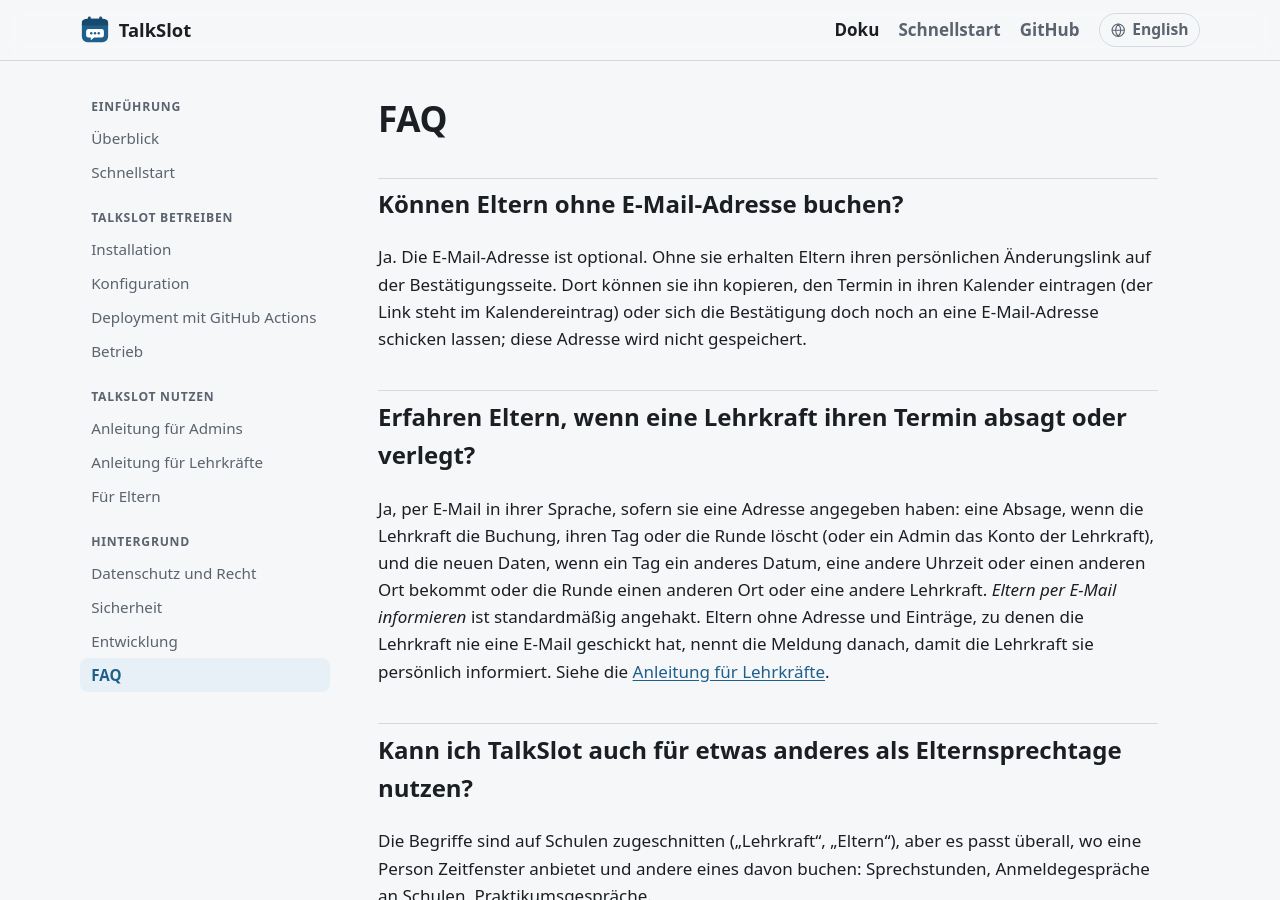
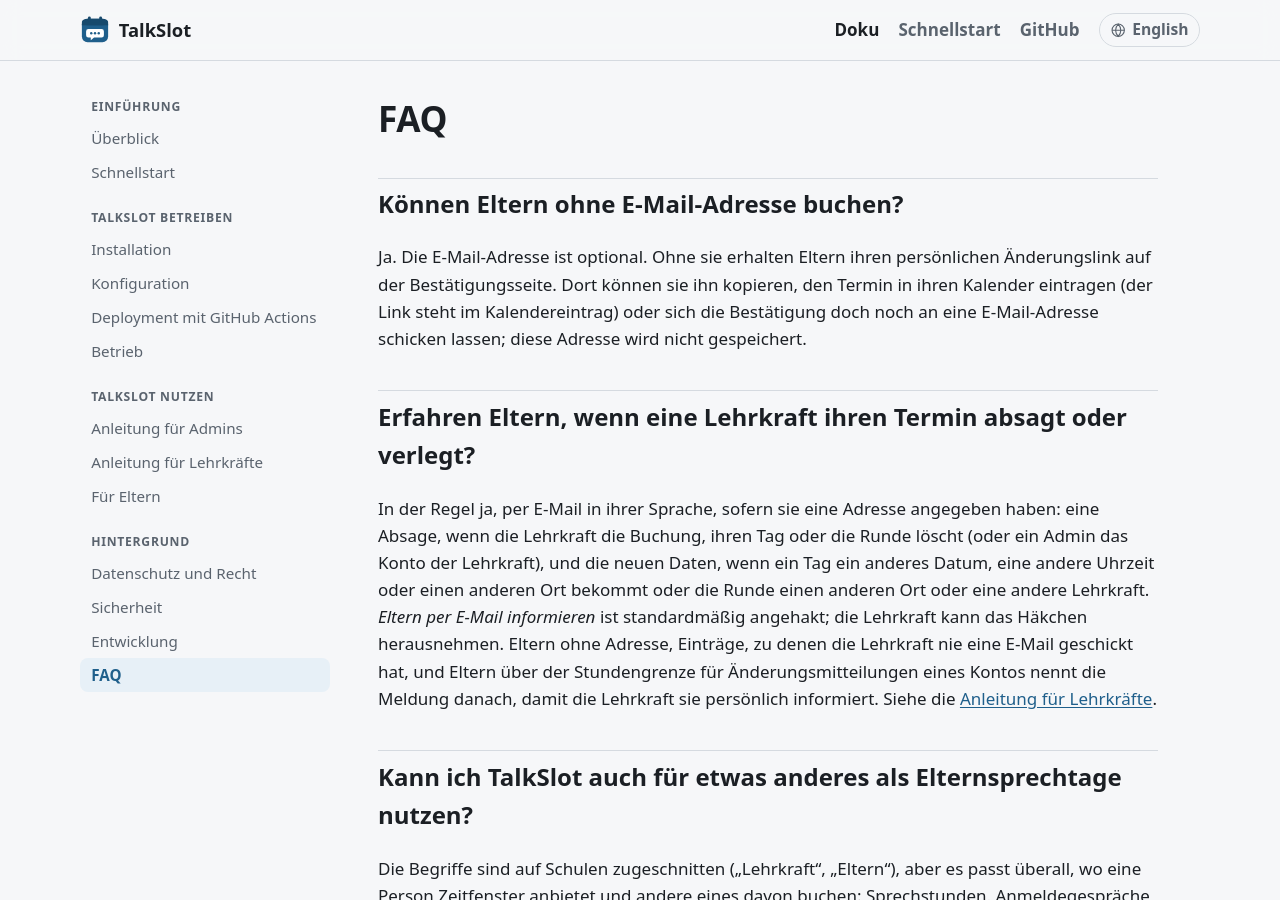
Before and after one commit to skornehl/talkslot, a Jekyll site: the page built from docs/de/guide/faq.md, in a window 1280 px wide and 900 px high. Built offline with Jekyll 4.4.1, drawn with Linux system fonts in a browser that asks for light colours.

Commit message:
docs(notifications): parents are told by e-mail as a rule, not always

```diff
--- a/docs/de/guide/faq.md
+++ b/docs/de/guide/faq.md
@@ -11,12 +11,13 @@ wird nicht gespeichert.
 
 ## Erfahren Eltern, wenn eine Lehrkraft ihren Termin absagt oder verlegt?
 
-Ja, per E-Mail in ihrer Sprache, sofern sie eine Adresse angegeben haben: eine Absage, wenn die Lehrkraft
-die Buchung, ihren Tag oder die Runde löscht (oder ein Admin das Konto der Lehrkraft), und die neuen Daten,
-wenn ein Tag ein anderes Datum, eine andere Uhrzeit oder einen anderen Ort bekommt oder die Runde einen
-anderen Ort oder eine andere Lehrkraft. *Eltern per E-Mail informieren* ist standardmäßig angehakt. Eltern
-ohne Adresse und Einträge, zu denen die Lehrkraft nie eine E-Mail geschickt hat, nennt die Meldung danach,
-damit die Lehrkraft sie persönlich informiert. Siehe die
+In der Regel ja, per E-Mail in ihrer Sprache, sofern sie eine Adresse angegeben haben: eine Absage, wenn die
+Lehrkraft die Buchung, ihren Tag oder die Runde löscht (oder ein Admin das Konto der Lehrkraft), und die neuen
+Daten, wenn ein Tag ein anderes Datum, eine andere Uhrzeit oder einen anderen Ort bekommt oder die Runde
+einen anderen Ort oder eine andere Lehrkraft. *Eltern per E-Mail informieren* ist standardmäßig angehakt;
+die Lehrkraft kann das Häkchen herausnehmen. Eltern ohne Adresse, Einträge, zu denen die Lehrkraft nie eine
+E-Mail geschickt hat, und Eltern über der Stundengrenze für Änderungsmitteilungen eines Kontos nennt die
+Meldung danach, damit die Lehrkraft sie persönlich informiert. Siehe die
 [Anleitung für Lehrkräfte]({{ '/de/guide/teachers/' | relative_url }}).
 
 ## Kann ich TalkSlot auch für etwas anderes als Elternsprechtage nutzen?
```
Also changed, not shown: docs/de/guide/parents.md (+5 -5 lines), docs/guide/faq.md (+5 -4 lines), docs/guide/parents.md (+5 -4 lines).
